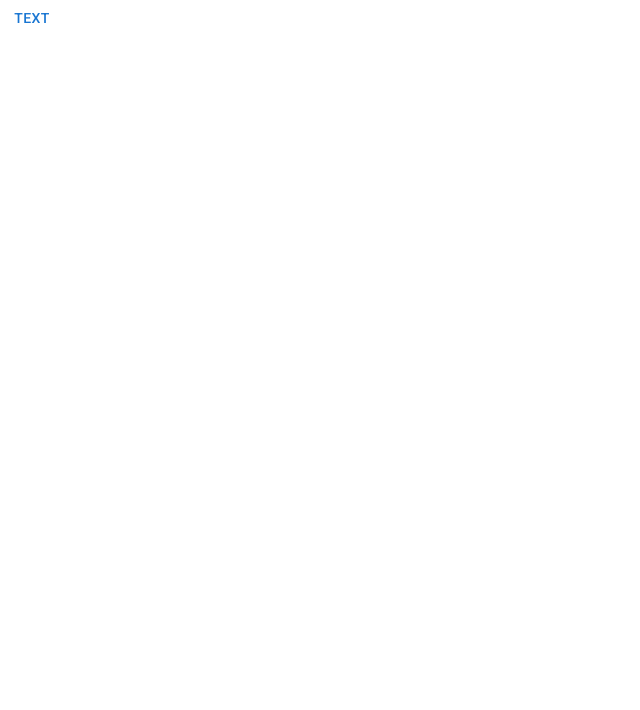
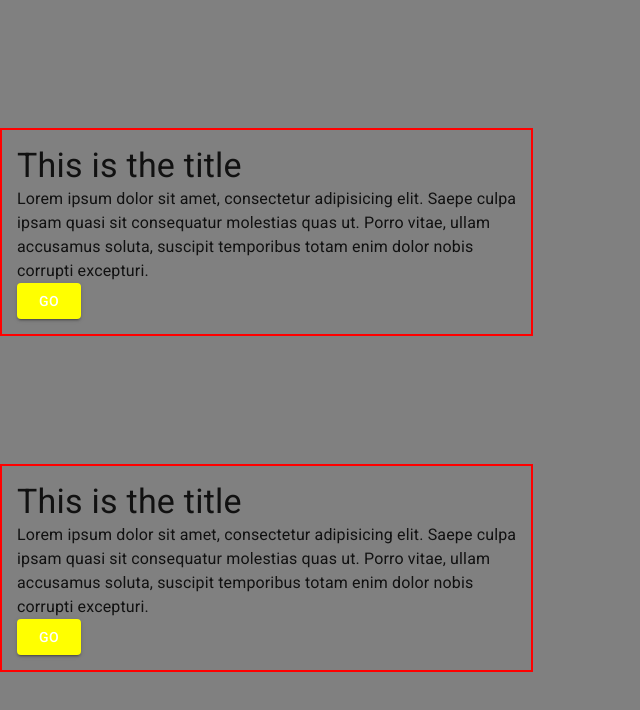
Before and after one commit to allenmathews/lbrep, a React (Create React App) app in the folder frontend/: page / in a window 1280 px wide. Shown: the top 710 px of the page, without its empty margins (0-640 px from the left). Built offline with nearby package versions, Linux system fonts and the light colour scheme.

Commit message:
added mui styles

```diff
--- a/frontend/package.json
+++ b/frontend/package.json
@@ -3,6 +3,7 @@
   "version": "0.1.0",
   "private": true,
   "dependencies": {
+    "@mui/styles": "^5.6.2",
     "@testing-library/jest-dom": "^5.16.4",
     "@testing-library/react": "^13.1.1",
     "@testing-library/user-event": "^13.5.0",
--- a/frontend/src/App.js
+++ b/frontend/src/App.js
@@ -1,5 +1,7 @@
 import { BrowserRouter, Route, Routes } from 'react-router-dom'
 import React from 'react';
+import { StyledEngineProvider } from '@mui/material/styles';
+
 
 //Components
 import Home from './Components/Home';
@@ -7,22 +9,20 @@ import Login from './Components/Login';
 import Listings from './Components/Listings';
 
 function App() {
-    return ( <
-        BrowserRouter >
-        <
-        Routes >
-        <
-        Route path = "/"
-        element = { < Home / > }
-        /> <
-        Route path = '/login'
-        element = { < Login / > }
+    return (
+        <StyledEngineProvider injectFirst>
+        <BrowserRouter>
+            <Routes>
+                <Route path = "/" element = { < Home /> }/>
+                <Route path = '/login'
+        element = { < Login /> }
         /> <
         Route path = '/listings'
-        element = { < Listings / > }
-        /> <
-        /Routes> <
-        /BrowserRouter>
+        element = { < Listings /> }
+        />
+        </Routes>
+        </BrowserRouter>
+        </StyledEngineProvider>
     );
 
 }
--- /dev/null
+++ b/frontend/src/Components/CustomCard.js
@@ -0,0 +1,41 @@
+import React, {useState} from 'react'
+import { Button, Typography } from '@mui/material';
+import { makeStyles } from '@mui/styles';
+import {Link} from 'react-router-dom';
+
+
+const useStyles = makeStyles({
+    divStyle: {
+        width: "100%", border: "2px solid red", padding:"15px"
+    },
+
+    btnStyle: {
+        backgroundColor: "yellow",
+    }
+})
+
+function CustomCard() {
+    const [btnColor, setBtnColor] = useState("error")
+    const classes = useStyles();
+    return (
+        <div className={classes.divStyle}>
+        <Typography  variant="h4">
+        This is the title
+        </Typography>
+        <Typography variant="body1">
+        Lorem ipsum dolor sit amet, consectetur adipisicing elit. Saepe culpa ipsam quasi sit consequatur molestias quas ut. Porro vitae, ullam accusamus soluta, suscipit temporibus totam enim dolor nobis corrupti excepturi.
+        </Typography>
+        <Button
+        onClick={()=> setBtnColor("success")}
+        variant="contained"
+        size="medium"
+        className={classes.btnStyle}
+        >
+
+        GO
+        </Button>
+        </div>
+    )
+}
+
+export default CustomCard
--- a/frontend/src/Components/Home.js
+++ b/frontend/src/Components/Home.js
@@ -1,11 +1,50 @@
-import React from 'react'
-import { Button } from '@mui/material';
+import React, {useState} from 'react'
+import { Button, Typography, Grid } from '@mui/material';
+import { makeStyles } from '@mui/styles';
 import {Link} from 'react-router-dom';
+import CustomCard from './CustomCard';
+import CssBaseline from '@mui/material/CssBaseline';
+
+
+const useStyles = makeStyles({
+    divStyle: {
+        width: "100%", border: "2px solid red", padding:"15px"
+    },
+
+    btnStyle: {
+        backgroundColor: "yellow",
+    }
+})
 
 function Home() {
+    const [btnColor, setBtnColor] = useState("error");
+    const classes = useStyles();
     return (
-        <Button variant="text">Text</Button>
-    )
+      <>
+      <CssBaseline />
+      <Grid
+      direction="column"
+      justifyContent="space-evenly" alignItems="flex-start" container style={{height: '100vh', backgroundColor: 'grey'}}>
+
+
+        <Grid item container>
+        <Grid item xs={5}>
+        <CustomCard />
+        </Grid>
+        </Grid>
+        <Grid item container>
+        <Grid item xs={5}>
+        <CustomCard />
+        </Grid>
+        </Grid>
+
+
+
+
+        </Grid>
+      </>
+  );
 }
 
+
 export default Home
```
Also changed, not shown: 1 other file (tests, documents, lock files or other folders).
